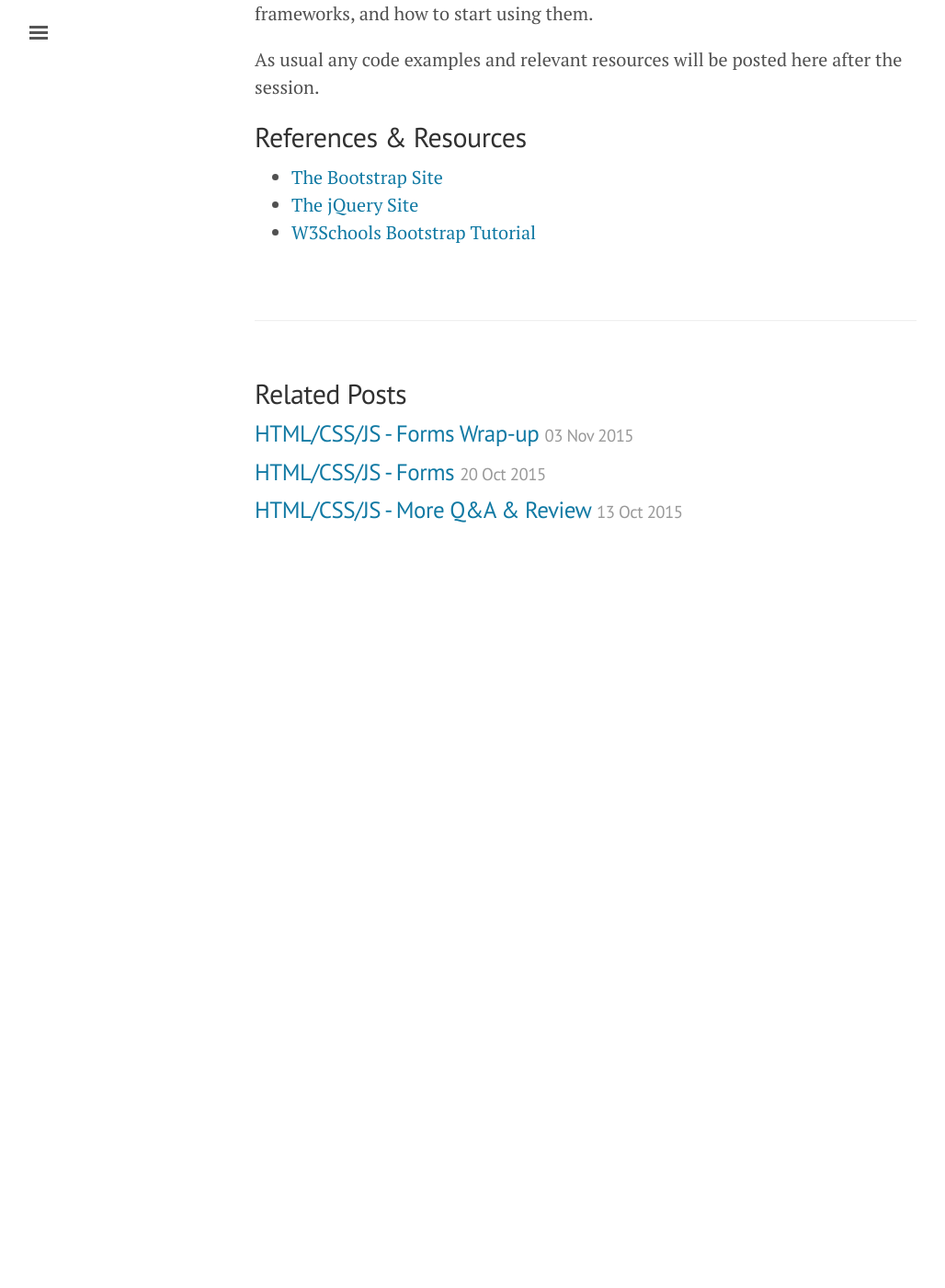
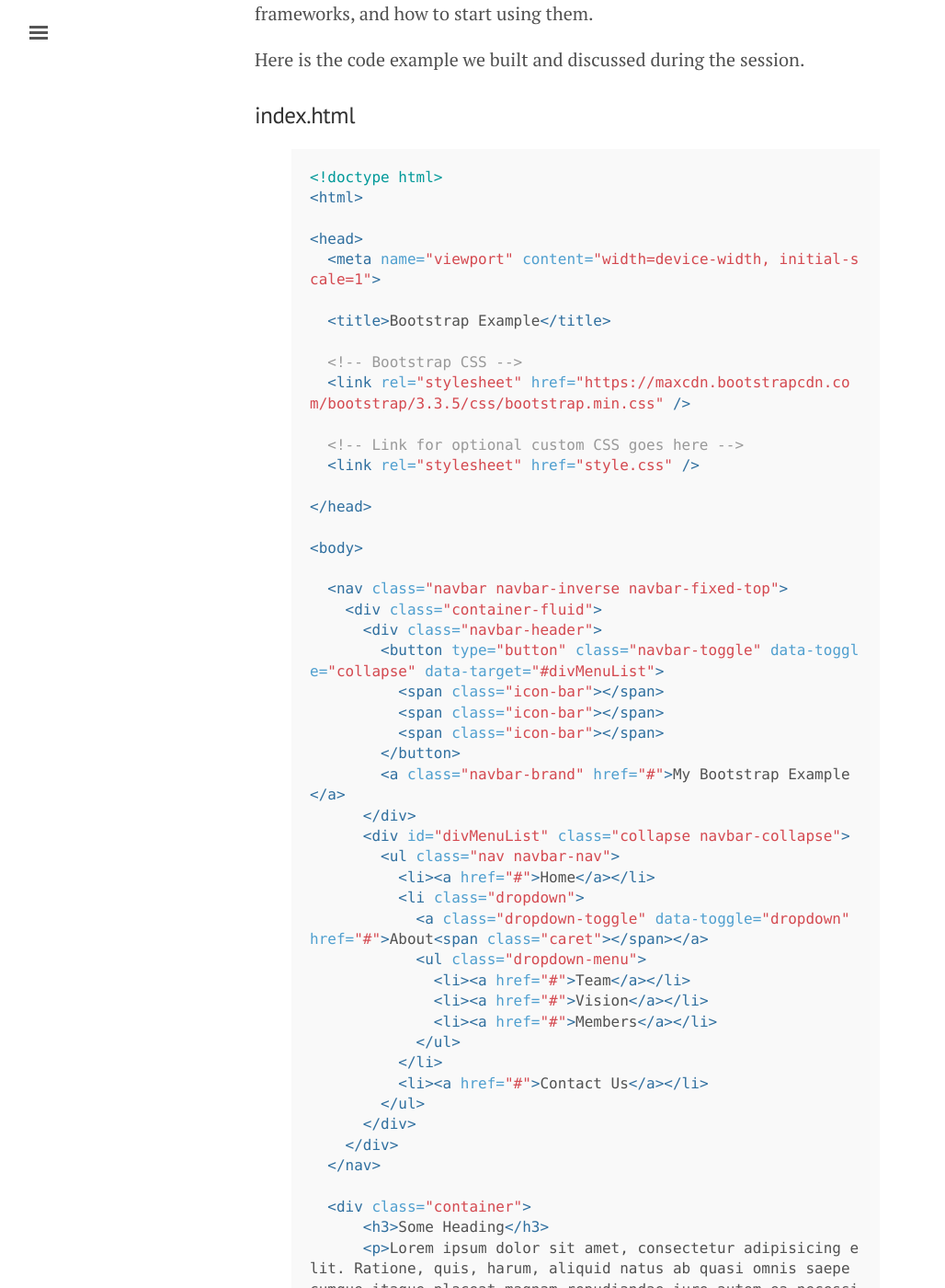
Before and after one commit to MississaugaCoding/mississaugacoding.github.io, a Jekyll site: the page built from _posts/2015-11-10-html-css-js-bootstrap.md, in a window 1280 px wide and 1400 px high, scrolled down 832 px. Shown: the whole window at 92% size, without its empty margins (3-1031 px from the left). Built offline with Jekyll 4.4.1, drawn with Linux system fonts in a browser that asks for light colours; comment, search, counter and statistics services are not loaded; before the commit the page ends 1462 px from its top, so only the background shows below that; some of the changed text lies outside the part shown.

Commit message:
updated post for session 13

```diff
--- a/_posts/2015-11-10-html-css-js-bootstrap.md
+++ b/_posts/2015-11-10-html-css-js-bootstrap.md
@@ -17,8 +17,86 @@ jQuery's claim to fame is "write less, do more". It is a JavaScript library that
 
 In our talk this week we'll explore the reasons why one would use these frameworks, and how to start using them.
 
-As usual any code examples and relevant resources will be posted here after the session.
+Here is the code example we built and discussed during the session.
 
+###index.html
+{% highlight html %}
+<!doctype html>
+<html>
+
+<head>
+  <meta name="viewport" content="width=device-width, initial-scale=1">
+
+  <title>Bootstrap Example</title>
+
+  <!-- Bootstrap CSS -->
+  <link rel="stylesheet" href="https://maxcdn.bootstrapcdn.com/bootstrap/3.3.5/css/bootstrap.min.css" />
+
+  <!-- Link for optional custom CSS goes here -->
+  <link rel="stylesheet" href="style.css" />
+
+</head>
+
+<body>
+
+  <nav class="navbar navbar-inverse navbar-fixed-top">
+    <div class="container-fluid">
+      <div class="navbar-header">
+        <button type="button" class="navbar-toggle" data-toggle="collapse" data-target="#divMenuList">
+          <span class="icon-bar"></span>
+          <span class="icon-bar"></span>
+          <span class="icon-bar"></span>
+        </button>
+        <a class="navbar-brand" href="#">My Bootstrap Example</a>
+      </div>
+      <div id="divMenuList" class="collapse navbar-collapse">
+        <ul class="nav navbar-nav">
+          <li><a href="#">Home</a></li>
+          <li class="dropdown">
+            <a class="dropdown-toggle" data-toggle="dropdown" href="#">About<span class="caret"></span></a>
+            <ul class="dropdown-menu">
+              <li><a href="#">Team</a></li>
+              <li><a href="#">Vision</a></li>
+              <li><a href="#">Members</a></li>
+            </ul>
+          </li>
+          <li><a href="#">Contact Us</a></li>
+        </ul>
+      </div>
+    </div>
+  </nav>
+
+  <div class="container">
+      <h3>Some Heading</h3>
+      <p>Lorem ipsum dolor sit amet, consectetur adipisicing elit. Ratione, quis, harum, aliquid natus ab quasi omnis saepe cumque itaque placeat magnam repudiandae iure autem ea necessitatibus accusamus assumenda nesciunt voluptatum facilis
+        eligendi odit fugiat tenetur dolorem libero minus provident sequi officiis hic nemo quod quisquam possimus excepturi similique porro fugit voluptatem impedit. Quia, fugiat minus id velit obcaecati quibusdam officia nemo ea. Esse, maiores, sed,
+        maxime molestias eos minus cumque in modi quis autem perferendis debitis adipisci provident perspiciatis earum libero corporis asperiores ea. Dicta, nemo, totam, nam rem facilis consequatur commodi quia debitis optio harum blanditiis officiis
+        non quo.</p>
+  </div>
+
+  <!-- jQuery -->
+  <script src="https://ajax.googleapis.com/ajax/libs/jquery/2.1.4/jquery.min.js"></script>
+  <!-- Bootstrap JavaScript -->
+  <script src="https://maxcdn.bootstrapcdn.com/bootstrap/3.3.5/js/bootstrap.min.js"></script>
+
+  <!-- script tag for optional custom JS goes here -->
+
+</body>
+
+</html>
+{% endhighlight %}
+
+
+###style.css
+{% highlight css %}
+/*
+this demonstrates that you can still add
+your own custom CSS along with Bootstrap
+*/
+body {
+    padding-top: 40px;
+}
+{% endhighlight %}
 
 
 ##References &amp; Resources
```
